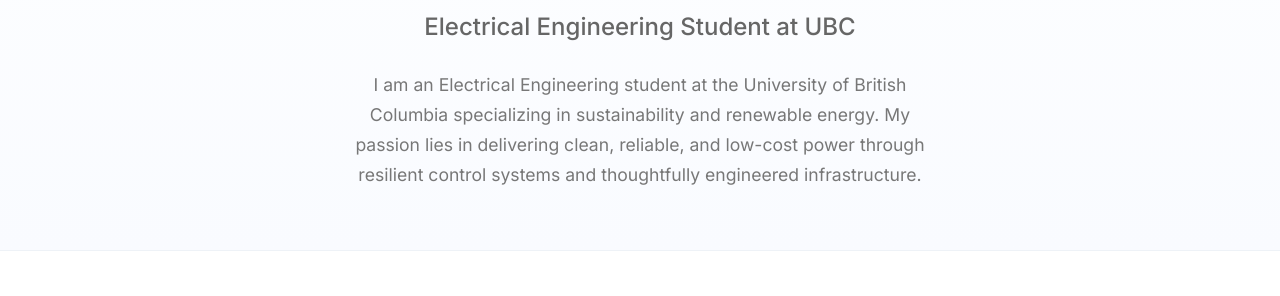
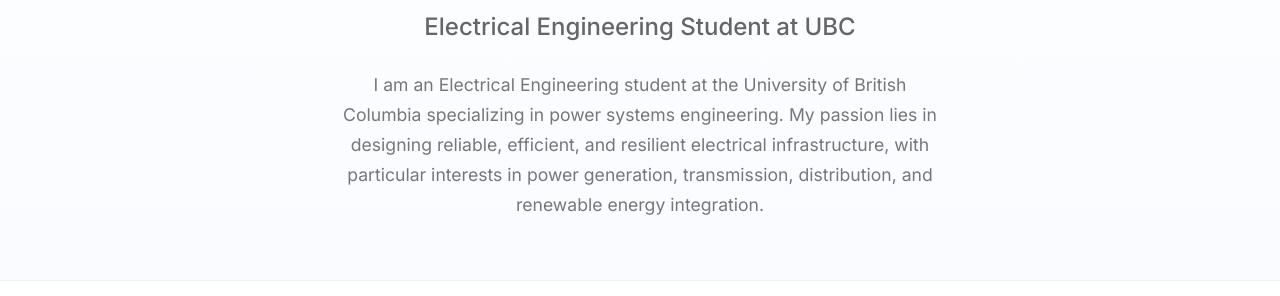
Before and after one commit to ecedaniel/personal_website, a plain HTML site: page index.html in a window 1280 px wide. Shown: the part 370-666 px from the top of the page. Drawn offline with Linux system fonts and the light colour scheme.

Commit message:
Update index.html
Updated the hero section description to focus on power systems engineering and renewable energy integration.

```diff
--- a/index.html
+++ b/index.html
@@ -40,7 +40,7 @@
                 <h1 class="hero-title">Daniel Kim</h1>
                 <p class="hero-subtitle">Electrical Engineering Student at UBC</p>
                 <p class="hero-description">
-                    I am an Electrical Engineering student at the University of British Columbia specializing in sustainability and renewable energy. My passion lies in delivering clean, reliable, and low-cost power through resilient control systems and thoughtfully engineered infrastructure.
+                    I am an Electrical Engineering student at the University of British Columbia specializing in power systems engineering. My passion lies in designing reliable, efficient, and resilient electrical infrastructure, with particular interests in power generation, transmission, distribution, and renewable energy integration.
                 </p>
             </div>
         </div>
```
